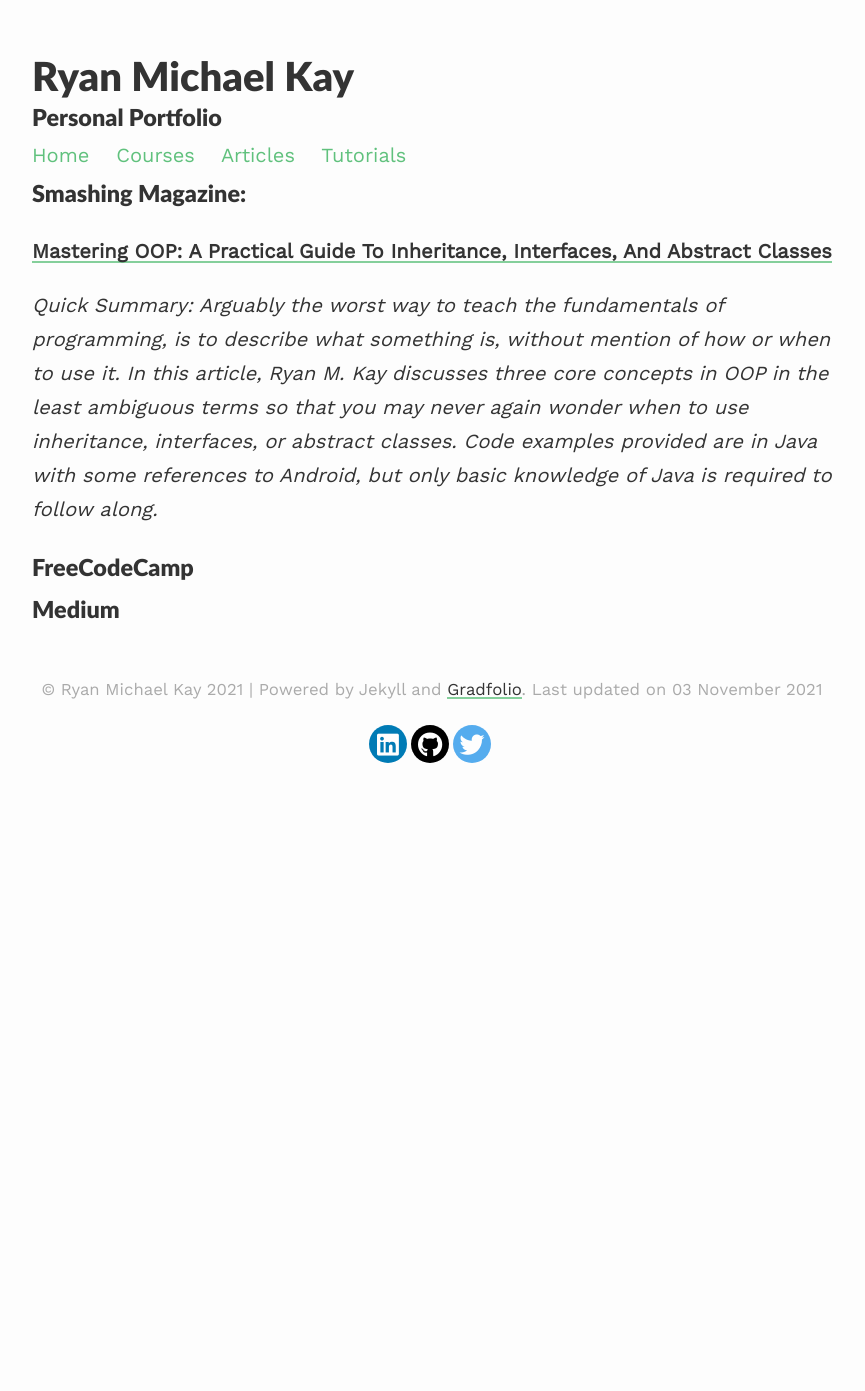
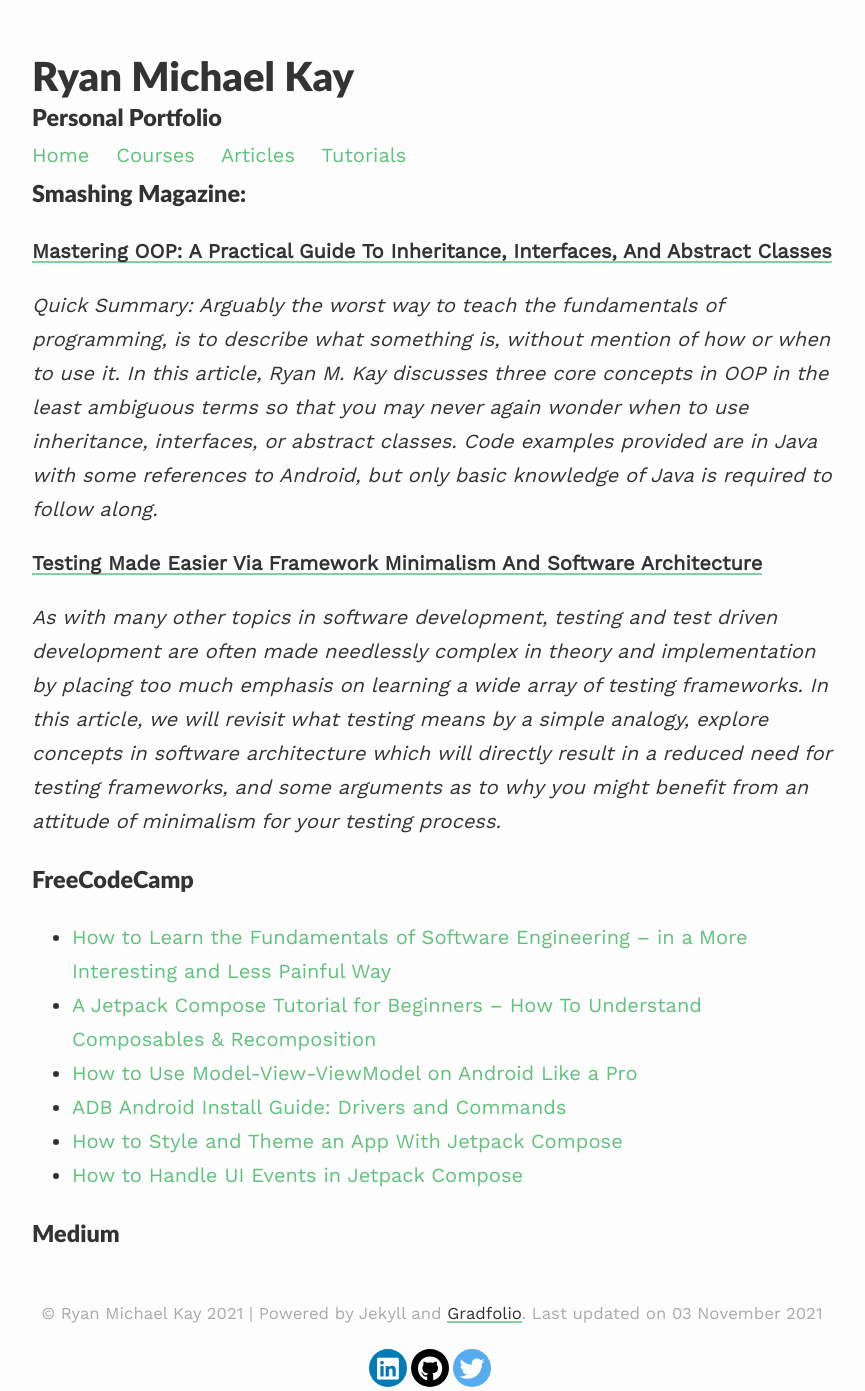
Before and after one commit to BracketCove/BracketCove.github.io, a Jekyll site: the page built from articles.md, in a window 1280 px wide. Shown: the whole page, without its empty margins (208-1073 px from the left). Built offline with Jekyll 4.4.1, drawn with Linux system fonts in a browser that asks for light colours; nearby versions of some CDN libraries; before the commit the page ends 980 px from its top, so only the background shows below that.

Commit message:
added fcc stuff

```diff
--- a/articles.md
+++ b/articles.md
@@ -10,8 +10,17 @@ title: Articles and Publications
 
 *Quick Summary: Arguably the worst way to teach the fundamentals of programming, is to describe what something is, without mention of how or when to use it. In this article, Ryan M. Kay discusses three core concepts in OOP in the least ambiguous terms so that you may never again wonder when to use inheritance, interfaces, or abstract classes. Code examples provided are in Java with some references to Android, but only basic knowledge of Java is required to follow along.*
 
+[**Testing Made Easier Via Framework Minimalism And Software Architecture**](https://www.smashingmagazine.com/2019/08/testing-framework-minimalism-software-architecture/)
 
+*As with many other topics in software development, testing and test driven development are often made needlessly complex in theory and implementation by placing too much emphasis on learning a wide array of testing frameworks. In this article, we will revisit what testing means by a simple analogy, explore concepts in software architecture which will directly result in a reduced need for testing frameworks, and some arguments as to why you might benefit from an attitude of minimalism for your testing process.*
 
 ### FreeCodeCamp
 
+* [How to Learn the Fundamentals of Software Engineering – in a More Interesting and Less Painful Way](https://www.freecodecamp.org/news/learn-the-fundamentals-of-software-engineering/)
+* [A Jetpack Compose Tutorial for Beginners – How To Understand Composables & Recomposition](https://www.freecodecamp.org/news/jetpack-compose-beginner-tutorial-composables-recomposition/)
+* [How to Use Model-View-ViewModel on Android Like a Pro](https://www.freecodecamp.org/news/model-view-viewmodel-android-tutorial/)
+* [ADB Android Install Guide: Drivers and Commands](https://www.freecodecamp.org/news/adb-android-install-guide-drivers-and-commands/)
+* [How to Style and Theme an App With Jetpack Compose](https://www.freecodecamp.org/news/how-to-style-and-theme-an-app-with-jetpack-compose/)
+* [How to Handle UI Events in Jetpack Compose](https://www.freecodecamp.org/news/how-to-handle-ui-events-in-jetpack-compose/)
+
 ### Medium
```
